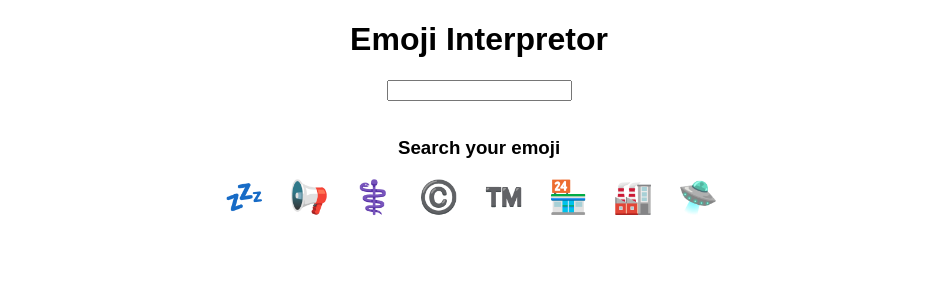
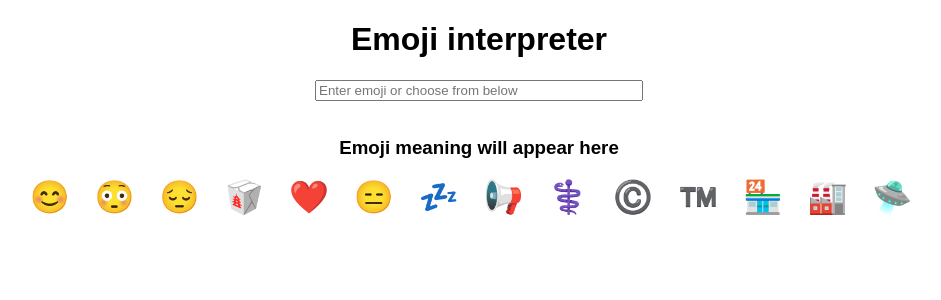
Before and after one commit to Vishnu-Aithal/markEight-emojInterpretor, a React (Create React App) app: page / in a window 1280 px wide. Shown: the top 300 px of the page, without its empty margins (105-1046 px from the left). Built offline with nearby package versions, Linux system fonts and the light colour scheme.

Commit message:
feat- added more emojis

```diff
--- a/src/App.js
+++ b/src/App.js
@@ -2,6 +2,12 @@ import "./styles.css";
 import React, { useState } from "react";
 
 const emojiDictionary = {
+  "😊": "Smiling",
+  "😳": "disbelief",
+  "😔": "sad",
+  "🥡": "takeout box",
+  "❤️": "love",
+  "😑": "annoyance",
   "💤": "Sleeping",
   "📢": "Loud-Speaker",
   "⚕️": "Medical-symbol",
@@ -10,13 +16,13 @@ const emojiDictionary = {
   "🏪": "Convenience-Store",
   "🏭": "Factory",
   "🛸": "Flying-Suacer",
-  "": "Search your emoji"
+  "": "Emoji meaning will apper here"
 };
 
 var listOfEmojis = Object.keys(emojiDictionary);
 
 export default function App() {
-  const [meaning, setMeaning] = useState("Search your emoji");
+  const [meaning, setMeaning] = useState("Emoji meaning will appear here");
   const [selectedEmoji, setSelectedEmoji] = useState("");
 
   function changeHandler(inputEmoji) {
@@ -40,11 +46,12 @@ export default function App() {
 
   return (
     <div className="App" style={{ maxWidth: "90vw" }}>
-      <h1>Emoji Interpretor</h1>
+      <h1>Emoji interpreter</h1>
       <input
+        placeholder="Enter emoji or choose from below"
         onChange={changeHandler}
         type="text"
-        style={{ marginBottom: "1rem" }}
+        style={{ marginBottom: "1rem", width: "20rem" }}
       ></input>
       <h2>{selectedEmoji}</h2>
       <h3>{meaning}</h3>
```
